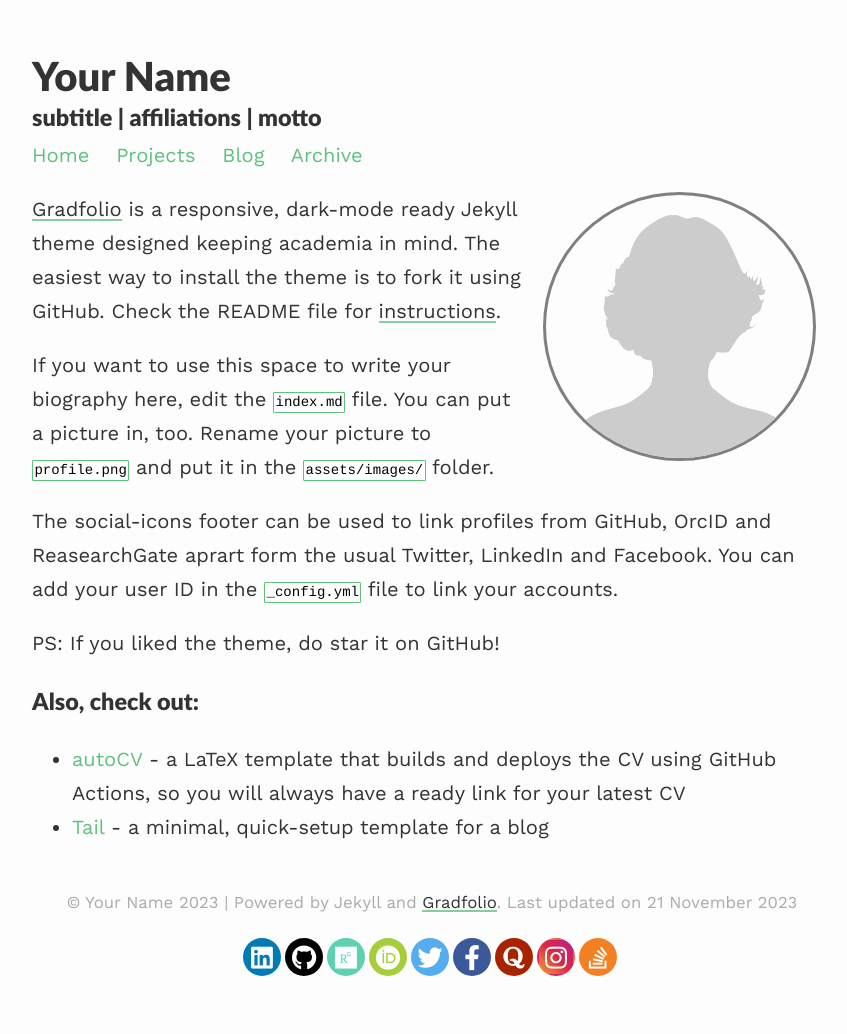
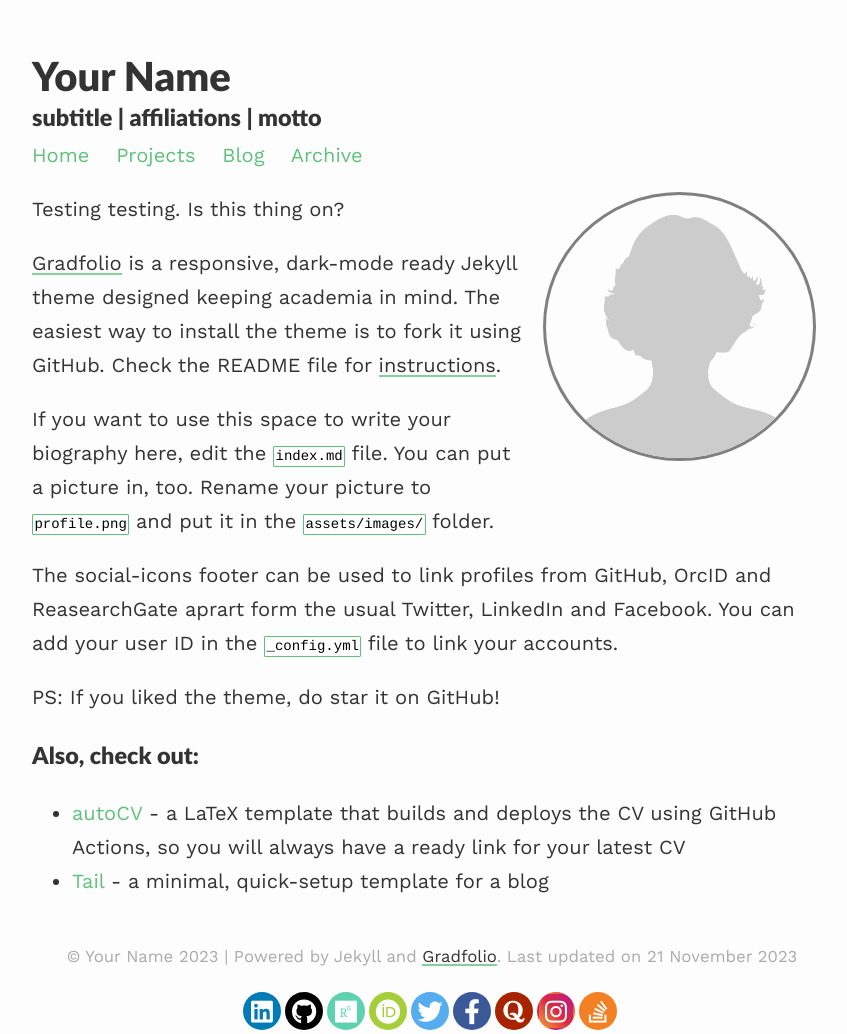
Before and after one commit to evanhabbershaw/evanhabbershaw.github.io, a Jekyll site: the page built from index.md, in a window 1280 px wide. Shown: the whole page, without its empty margins (208-1055 px from the left). Built offline with Jekyll 4.4.1, drawn with Linux system fonts in a browser that asks for light colours; nearby versions of some CDN libraries; before the commit the page ends 980 px from its top, so only the background shows below that.

Commit message:
Update index.md

```diff
--- a/index.md
+++ b/index.md
@@ -6,6 +6,8 @@ profile:
   image: profile.png
 published: true
 ---
+
+Testing testing. Is this thing on?
 
 [Gradfolio](https://github.com/jitinnair1/gradfolio){:target="_blank"} is a responsive, dark-mode ready Jekyll theme designed keeping academia in mind. The easiest way to install the theme is to fork it using GitHub. Check the README file for [instructions](https://github.com/jitinnair1/gradfolio#installation){:target="_blank"}.
 
```
